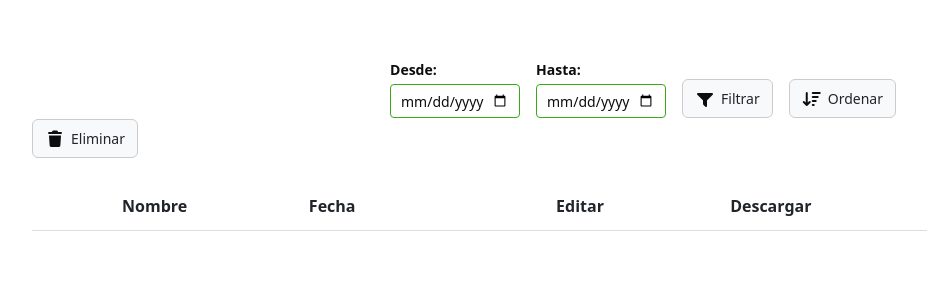
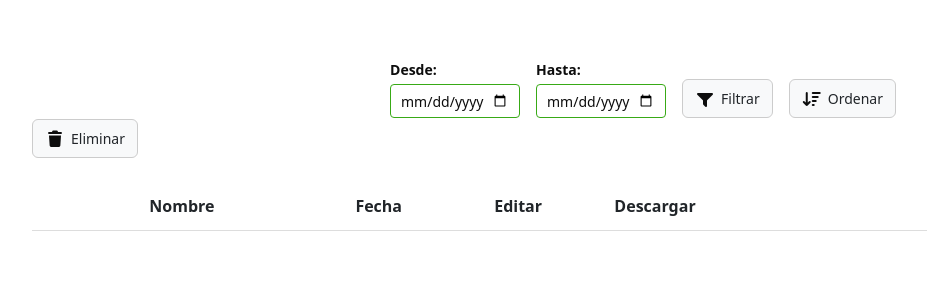
Before and after one commit to keilyn01/InfoRise, a Flask app: page /Inforise/reportes in a window 1280 px wide. Shown: the part 207-507 px from the top of the page, without its empty margins (50-977 px from the left). Run offline with Flask 3, Linux system fonts and the light colour scheme; data that the repository does not hold is empty; some libraries are stand-ins or nearby versions.

Commit message:
Add files via upload

```diff
--- a/static/estilos/style.css
+++ b/static/estilos/style.css
@@ -2639,6 +2639,14 @@ body.dark .btn-close {
   box-sizing: content-box;
 }
 
+.encabezado-reportes,
+.fila-reporte {
+  display: grid;
+  grid-template-columns: 2fr 1fr 1fr 1fr 1fr 1fr 1fr;
+  gap: 12px;
+  align-items: center;
+}
+
 /* 🔒 Evita que el botón de enviar o los badges empujen el nombre */
 .nombre-reporte form,
 .nombre-reporte .badge {
```
